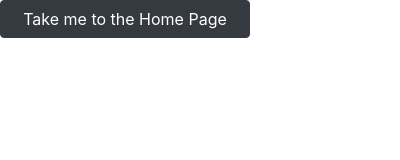
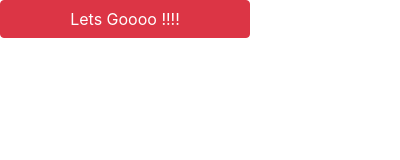
Before and after one commit to shikhar-scs/Youtube-Views-Enhancer, a browser extension: page popupDirectory/popup.html in a window 400 px wide. Drawn offline with nearby package versions, Linux system fonts and the light colour scheme.

```diff
--- a/popupDirectory/popup.css
+++ b/popupDirectory/popup.css
@@ -1,3 +1,4 @@
 #openHome {
   width: 250px;
+
 }
--- a/popupDirectory/popup.html
+++ b/popupDirectory/popup.html
@@ -7,7 +7,7 @@
   <link href="popup.css" rel="stylesheet">
 </head>
 <body>
-<button class="btn btn-dark" id="openHome">Take me to the Home Page</button>
+<button class="btn btn-danger" id="openHome">Lets Goooo !!!!</button>
 
 <script src="../frontend/selfJs/jquery-3.2.1.js"></script>
 <script src="popup.js"></script>
```
Also changed, not shown: frontend/htmlFiles/index.html (+4 -1 lines), icons/128YT.png (added), icons/16YT.png (added), icons/48YT.png (added), manifest.json.
